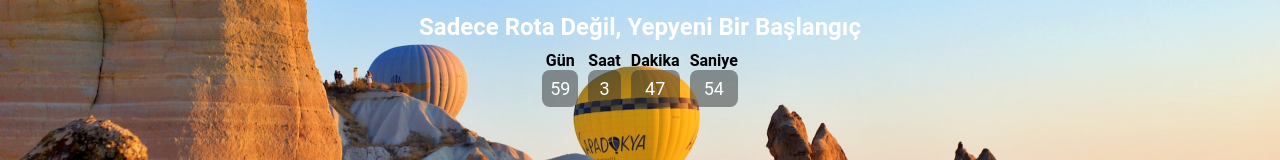
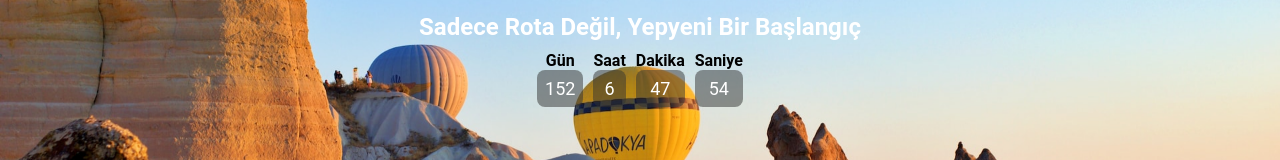
Before and after one commit to MertUras/CimriTur, a React app: page / in a window 1280 px wide. Shown: the part 404-564 px from the top of the page. Built offline with nearby package versions, Linux system fonts and the light colour scheme.

Commit message:
months change

```diff
--- a/src/components/Countdown.jsx
+++ b/src/components/Countdown.jsx
@@ -2,7 +2,11 @@ import React, { useEffect, useState } from 'react';
 import '../index.css'; // Import your styles from index.css
 
 const Countdown = () => {
-  const deadlineTurkeyTime = new Date('2024-02-10T23:59:00+03:00').getTime();
+  // Set the deadline for 5 months from the current date
+  const deadlineTurkeyTime = new Date();
+  deadlineTurkeyTime.setMonth(deadlineTurkeyTime.getMonth() + 5);
+  deadlineTurkeyTime.setHours(23, 59, 0, 0);
+
   const [countdownValues, setCountdownValues] = useState({ days: 0, hours: 0, minutes: 0, seconds: 0 });
 
   useEffect(() => {
```
